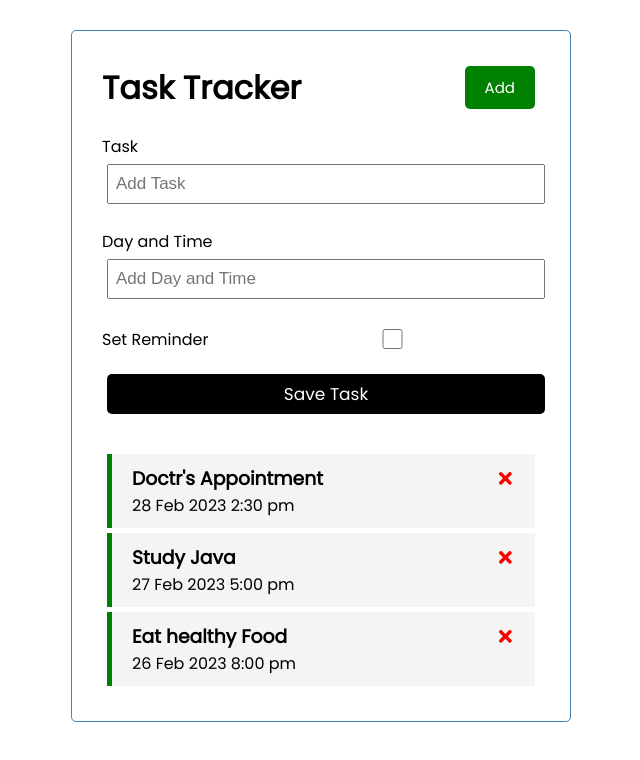
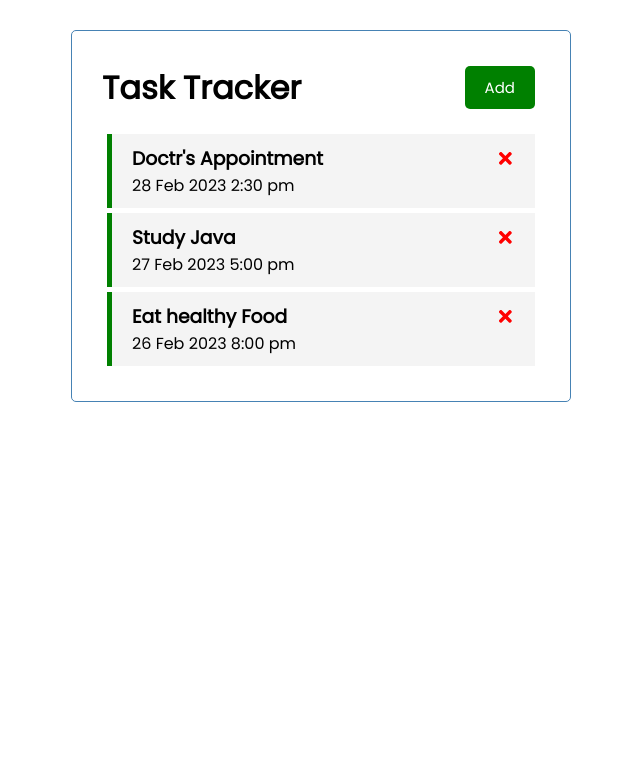
Before and after one commit to aAkHilsharma/Task-Tracker, a React (Create React App) app: page / in a window 1280 px wide. Shown: the top 760 px of the page, without its empty margins (319-959 px from the left). Built offline with nearby package versions, Linux system fonts and the light colour scheme.

Commit message:
change button layout

```diff
--- a/src/App.js
+++ b/src/App.js
@@ -5,6 +5,7 @@ import { useState } from "react";
 
 
 function App() {
+  const [showAdd, setShowAdd] = useState(false);
   const [tasks, setTasks] = useState([
     {
       id: "1",
@@ -45,8 +46,8 @@ function App() {
   };
   return (
     <div className="container">
-      <Header />
-      <AddTask onAdd ={addTask}/>
+      <Header showbtn={showAdd} onAdd={()=>{setShowAdd(!showAdd)}} />
+      {showAdd && <AddTask onAdd ={addTask}/>}
       {tasks.length > 0 ? (
         <Tasks tasks={tasks} onDelete={deleteTask} onToggle={toggleReminder} />
       ) : (
--- a/src/components/Header.js
+++ b/src/components/Header.js
@@ -1,14 +1,11 @@
 import PropTypes from 'prop-types';
 import Button from "./Button"
 
-const Header = ({title}) => {
-  const onClick = ()=>{
-    console.log("Click");
-  }
+const Header = ({title, onAdd, showbtn}) => {
   return (
     <div className='header'>
         <h1>{title}</h1>
-        <Button color='green' text='Add' onClick={onClick}/>
+        <Button color={showbtn ? "red": "green"} text={showbtn ? "Close" : "Add"} onClick={onAdd}/>
     </div>
   )
 }
```
